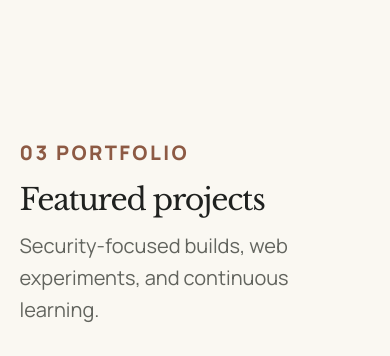
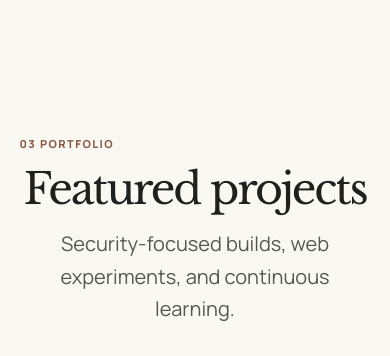
Before and after one commit to avinashk08408/Avinash-portfolio, a React (Vite) app: page / in a window 390 px wide. Shown: the part 3120-3476 px from the top of the page. Built offline with nearby package versions, Linux system fonts and the light colour scheme; grey boxes are pictures that could not be loaded; a web font is replaced by a local one.

Commit message:
Update Projects.css

```diff
--- a/src/components/Projects/Projects.css
+++ b/src/components/Projects/Projects.css
@@ -212,3 +212,47 @@
 .projects-card-links a:hover {
   border-color: var(--sienna);
 }
+/* Projects: match the centred Stack and Journey heading treatment. */
+
+.projects-carousel-header {
+  max-width: 1060px;
+  margin: 0 auto;
+  text-align: center;
+}
+
+.projects-carousel-header .ct-label {
+  margin: 0 0 16px;
+  color: var(--sienna) !important;
+  font-size: 11px !important;
+  font-weight: 800;
+  letter-spacing: 0.13em;
+  line-height: 1.2 !important;
+}
+
+.projects-carousel-header h2 {
+  font-size: clamp(38px, 4.6vw, 61px);
+  letter-spacing: -0.05em;
+  line-height: 1.08;
+}
+
+.projects-carousel-intro {
+  max-width: none;
+  margin: 20px auto 46px;
+  color: #565852 !important;
+  font-size: 20px !important;
+  line-height: 1.62 !important;
+  text-align: center;
+  transform: none;
+}
+
+@media (max-width: 640px) {
+  .projects-carousel-header h2 {
+    font-size: clamp(34px, 11vw, 47px);
+  }
+
+  .projects-carousel-intro {
+    margin: 16px auto 31px;
+    font-size: 16px !important;
+    white-space: normal;
+  }
+}
```
